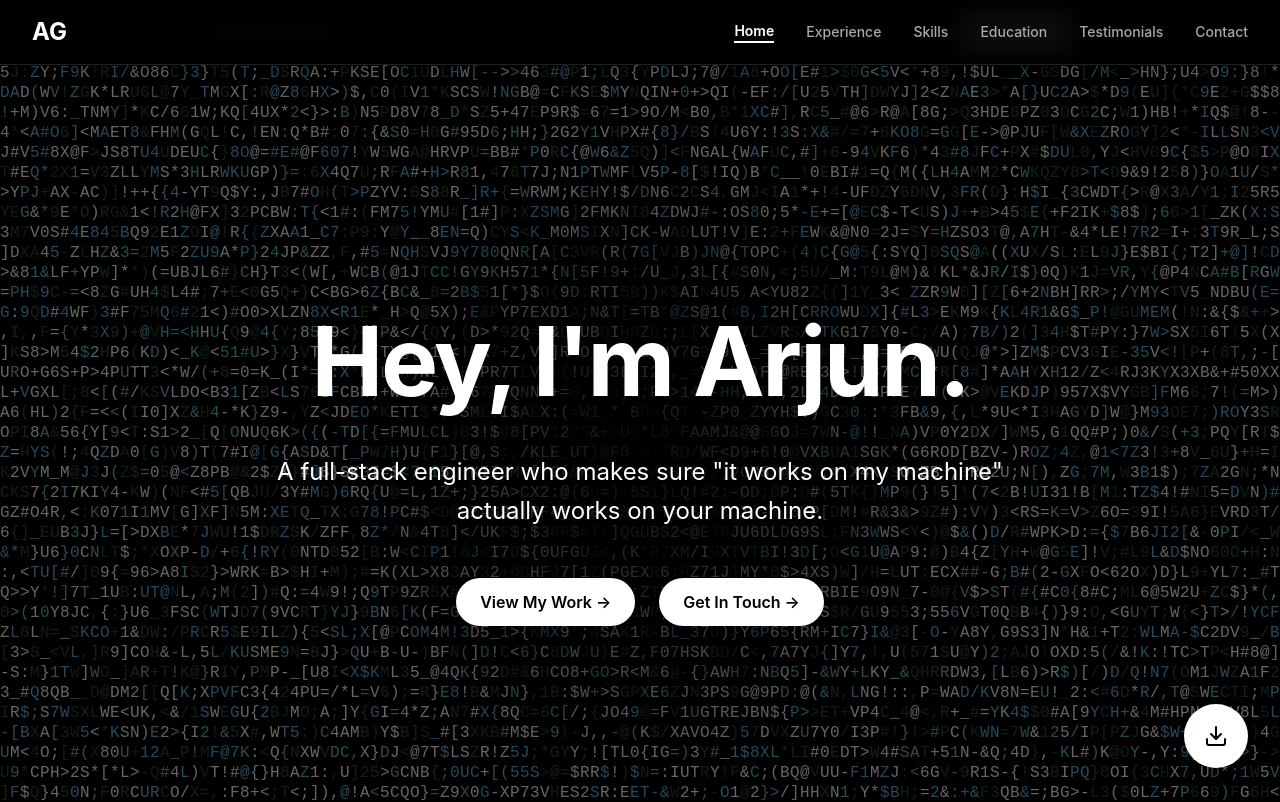
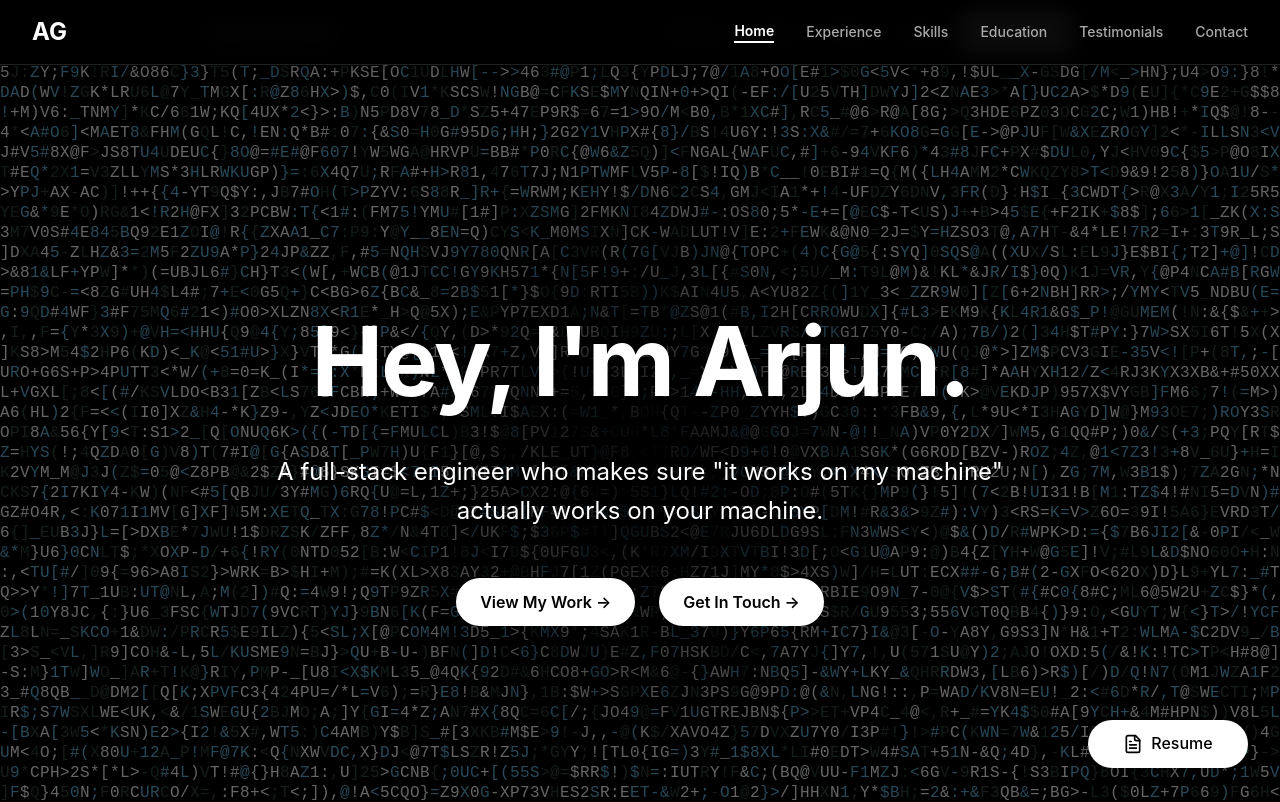
Before and after one commit to arjgov/Portfolio, a Next.js app: page / in a window 1280 px wide. Shown: the top 802 px of the page. Built offline with nearby package versions, Linux system fonts and the light colour scheme.

Commit message:
Fixed resume button

```diff
--- a/src/app/page.tsx
+++ b/src/app/page.tsx
@@ -1,7 +1,7 @@
 "use client";
 import Image from "next/image";
 import Link from "next/link";
-import { motion } from "framer-motion";
+import { motion, useScroll, useTransform, easeOut } from "framer-motion";
 import {
   Github,
   Linkedin,
@@ -20,9 +20,10 @@ import {
   Star,
   Award,
   Users,
-  Zap
+  Zap,
+  FileText
 } from "lucide-react";
-import { useState, useEffect } from "react";
+import { useState, useEffect, useRef } from "react";
 import LetterGlitch from "@/components/LetterGlitch";
 
 
@@ -173,6 +174,17 @@ const staggerContainer = {
 export default function Home() {
   const [isMenuOpen, setIsMenuOpen] = useState(false);
   const [activeSection, setActiveSection] = useState('home');
+
+  // Scroll-based animation for download button
+  const containerRef = useRef(null);
+  const { scrollY } = useScroll();
+  const buttonWidth = useTransform(scrollY, [0, 300], [160, 64], { ease: easeOut });
+  const buttonHeight = useTransform(scrollY, [0, 300], [48, 64], { ease: easeOut });
+  const buttonPadding = useTransform(scrollY, [0, 300], [24, 0], { ease: easeOut });
+  const textOpacity = useTransform(scrollY, [0, 200], [1, 0], { ease: easeOut });
+  const textMaxWidth = useTransform(scrollY, [0, 200], [100, 0], { ease: easeOut });
+  const iconSize = useTransform(scrollY, [0, 300], [20, 24], { ease: easeOut });
+  const iconMargin = useTransform(scrollY, [0, 300], [8, 0], { ease: easeOut });
 
   useEffect(() => {
     const handleScroll = () => {
@@ -728,18 +740,39 @@ export default function Home() {
         className="fixed bottom-8 right-8 z-40"
         initial={{ opacity: 0, scale: 0.8 }}
         animate={{ opacity: 1, scale: 1 }}
-        transition={{ delay: 1, duration: 0.5 }}
+        transition={{ delay: 1, duration: 0.5, ease: "easeOut" }}
       >
         <motion.a
           href="/api/resume"
-          className="flex items-center justify-center w-16 h-16 bg-white text-black rounded-full shadow-lg hover:shadow-xl transition-all duration-300"
-          whileHover={{ scale: 1.1, rotate: 5 }}
+          className="flex items-center justify-center bg-white text-black font-semibold rounded-full shadow-lg hover:shadow-xl transition-all duration-500 ease-out"
+          style={{
+            width: buttonWidth,
+            height: buttonHeight,
+            paddingLeft: buttonPadding,
+            paddingRight: buttonPadding,
+          }}
+          whileHover={{ scale: 1.1, y: -3 }}
           whileTap={{ scale: 0.9 }}
           title="Download Resume"
           target="_blank"
           rel="noopener noreferrer"
         >
-          <Download className="w-6 h-6" />
+          <motion.div
+            style={{
+              width: iconSize,
+              height: iconSize,
+              marginRight: iconMargin,
+            }}
+            className="flex items-center justify-center"
+          >
+            <FileText className="text-black w-full h-full" />
+          </motion.div>
+          <motion.span
+            style={{ opacity: textOpacity, maxWidth: textMaxWidth }}
+            className="whitespace-nowrap text-black font-medium overflow-hidden"
+          >
+            Resume
+          </motion.span>
         </motion.a>
       </motion.div>
 
```
